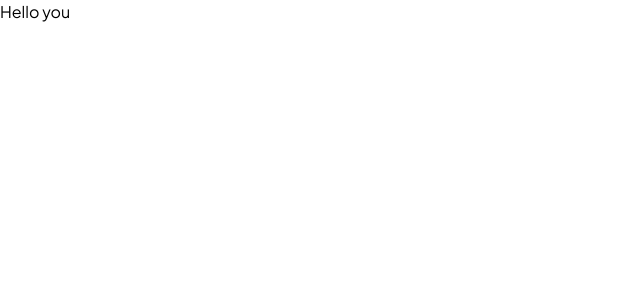
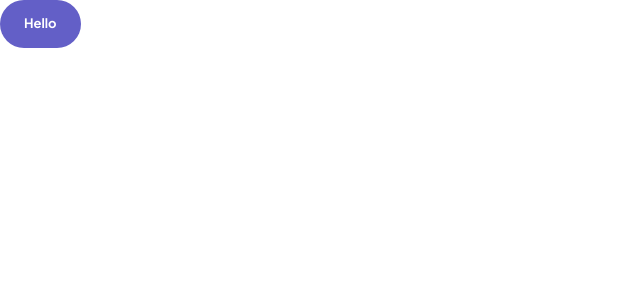
Before and after one commit to Yussif20/kanban-board, a React (Vite) app: page / in a window 1280 px wide. Shown: the top 300 px of the page, without its empty margins (0-640 px from the left). Built offline with nearby package versions, Linux system fonts and the light colour scheme.

Commit message:
add the Button componet with all of its variants

```diff
--- a/eslint.config.js
+++ b/eslint.config.js
@@ -32,7 +32,7 @@
       'react-refresh/only-export-components': [
         'warn',
         { allowConstantExport: true },
-      ],
+      ],"react/prop-types":off,  // to stop prop validation
     },
   },
 ]
--- a/index.html
+++ b/index.html
@@ -2,7 +2,7 @@
 <html lang="en">
   <head>
     <meta charset="UTF-8" />
-    <link rel="icon" type="image/svg+xml" href="/public/board.png" />
+    <link rel="icon" type="image/svg+xml" href="board.png" />
     <meta name="viewport" content="width=device-width, initial-scale=1.0" />
     <link
       href="https://fonts.googleapis.com/css2?family=Plus+Jakarta+Sans:wght@100;300;400;500;600;700;800&display=swap"
--- a/package.json
+++ b/package.json
@@ -10,6 +10,7 @@
     "preview": "vite preview"
   },
   "dependencies": {
+    "class-variance-authority": "^0.7.0",
     "react": "^18.3.1",
     "react-dom": "^18.3.1",
     "yarn": "^1.22.22"
@@ -18,6 +19,7 @@
     "@eslint/js": "^9.11.1",
     "@types/react": "^18.3.10",
     "@types/react-dom": "^18.3.0",
+    "@vitejs/plugin-react": "^4.3.2",
     "@vitejs/plugin-react-swc": "^3.5.0",
     "autoprefixer": "^10.4.20",
     "eslint": "^9.11.1",
@@ -27,6 +29,6 @@
     "globals": "^15.9.0",
     "postcss": "^8.4.47",
     "tailwindcss": "^3.4.13",
-    "vite": "^5.4.8"
+    "vite": "^4.5.5"
   }
 }
--- a/src/App.jsx
+++ b/src/App.jsx
@@ -1,8 +1,10 @@
+import Button from './components/Button/Button';
+
 function App() {
   return (
-    <>
-      <h1 className="text-red-400 font-plus-jakarta">Hello you</h1>
-    </>
+    <div className="text-main-purple font-plus-jakarta text-heading-xl">
+      <Button>Hello</Button>
+    </div>
   );
 }
 
--- /dev/null
+++ b/src/components/Button/Button.jsx
@@ -0,0 +1,46 @@
+// components/button.ts
+import { cva } from 'class-variance-authority';
+
+const button = cva('rounded-full px-6 duration-200 text-[13px] font-bold', {
+  variants: {
+    variant: {
+      primary: 'text-white bg-main-purple hover:bg-main-purple-hover',
+      secondary: 'text-main-purple bg-main-purple/10 hover:bg-main-purple/25',
+      destructive: 'text-white bg-red hover:bg-red-hover',
+    },
+    size: {
+      sm: 'h-10',
+      lg: 'h-12',
+    },
+    isFullWidth: {
+      true: 'w-full',
+    },
+    isDisabled: {
+      true: 'cursor-not-allowed opacity-25 hover:bg-main-purple',
+    },
+  },
+  defaultVariants: {
+    variant: 'primary',
+    size: 'lg',
+  },
+});
+const Button = ({
+  children,
+  variant,
+  size,
+  isFullWidth,
+  className,
+  isDisabled,
+  ...props
+}) => {
+  return (
+    <button
+      className={button({ variant, size, isFullWidth, className, isDisabled })}
+      {...props}
+    >
+      {children}
+    </button>
+  );
+};
+
+export default Button;
--- a/vite.config.js
+++ b/vite.config.js
@@ -1,7 +1,11 @@
-import { defineConfig } from 'vite'
-import react from '@vitejs/plugin-react-swc'
+import { defineConfig } from 'vite';
+import react from '@vitejs/plugin-react';
 
-// https://vitejs.dev/config/
 export default defineConfig({
   plugins: [react()],
-})
+  resolve: {
+    alias: {
+      '@': '/src',
+    },
+  },
+});
```
Also changed, not shown: src/todo.md (added, +3 -0 lines), 1 other file (tests, documents, lock files or other folders).
